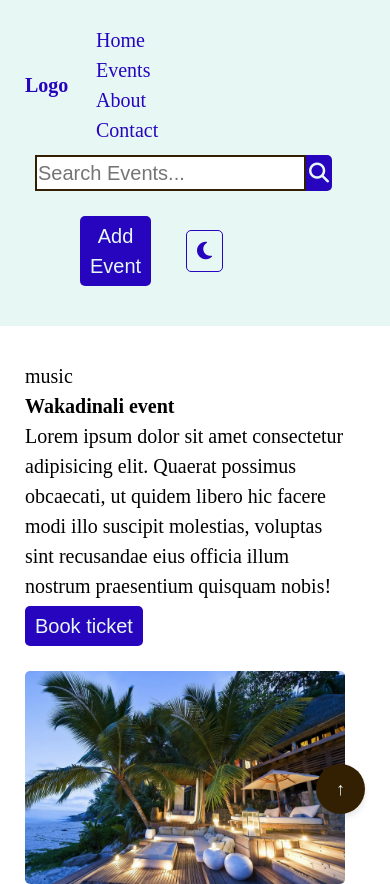
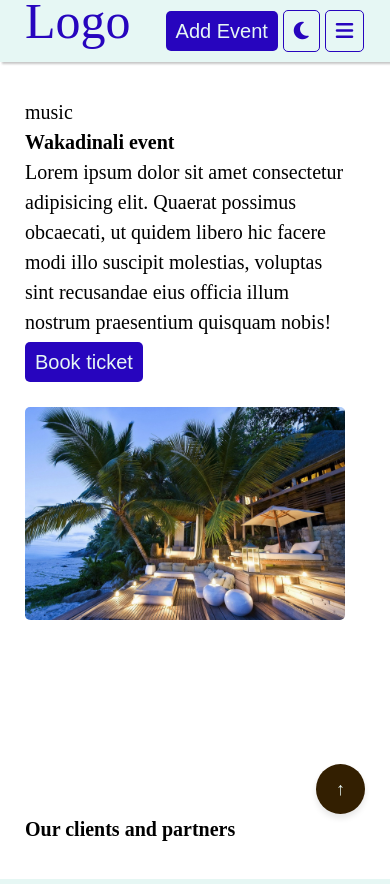
Before and after one commit to paulmbui20/event-booking, a plain HTML site: page index.html in a window 390 px wide. Shown: the top 884 px of the page. Drawn offline with Linux system fonts and the light colour scheme.

Commit message:
made navbar responsive

```diff
--- a/css/styles.css
+++ b/css/styles.css
@@ -16,8 +16,29 @@ a:hover{
 i{
    font-size: 20px;
 }
+.border-none, .border-none:hover{
+    border: none;
+}
 .nav{
     background-color: #e6f7f4;
+    display: flex;
+    padding: 5px 25px;
+    justify-content: space-evenly;
+    box-shadow: #86868675 2px 2px 2px;
+    align-items: center;
+}
+.nav ul li{
+    display: inline;
+    margin: 20px;
+}
+
+.logo{
+    width: 20%;
+    font-size: 50px;
+    padding: 20px 30px 20px 0;
+}
+.mobile-menu{
+    display: none;
 }
 .container{
     padding: 25px;
@@ -29,42 +50,6 @@ i{
 ul{
     list-style: none;
 }
-.nav-li{
-    display: inline;
-    padding: 10px;
-}
-.logo {
-    margin: 0 10px 0 0;
-    width: 15%;
-}
-.menu{
-    width: 30%;
-}
-.search{
-    margin: 10px;
-}
-.icon{
-    margin: 10px;
-}
-.icon a i{
-    font-size: 28px;
-}
-.icon:hover{
-    cursor: pointer;
-}
-.cta{
-    padding: 5px;
-    width: 15%;
-    margin: 5px 50px;
-}
-.cta a:hover, .icon a:hover, .card a:hover{
-    border: none;
-}
-.searchForm{
-    align-items: center;
-    display: flex;
-    flex-wrap: nowrap;
-}
 .btn-search{
     background-color: #2705be;
     border: none;
@@ -72,6 +57,11 @@ ul{
     border-radius: 0 5px 5px 0;
     cursor: pointer;
     color: #e6f7f4;
+}
+.searchForm{
+    align-items: center;
+    display: flex;
+    flex-wrap: nowrap;
 }
 .searchinput{
     border: 2px solid #331f01;
@@ -249,10 +239,27 @@ margin: 10px 0;
 .darkmode .swiper {
     background-color: #1b1b1b;
 }
-
+.hidden{
+    display: none;
+}
 @media screen  and (max-width:768px){
     .container{
         flex-wrap: wrap;
+    }
+    .menu-lg{
+        display: none;
+    }
+    .mobile-menu{
+        display: block;
+    }
+    .menu-list{
+        display: flex;
+        flex-direction: column;
+        align-items: center;
+    }
+
+    .searchForm{
+        padding: 5px 60px;
     }
     .col-1, .col-2, .col-3, .col-4{
         width: 100%;
--- a/index.html
+++ b/index.html
@@ -10,21 +10,18 @@
   </head>
   <body>
     <header>
-      <nav class="nav">
-        <div class="container">
-          <div id="logo" class="logo">
-            <h1><a href="index.html">Logo</a></h1>
-          </div>
-          <div id="menu" class="menu">
-            <ul>
+      <nav class="nav menu-lg">
+
+            <h2 class="col-1"><a href="index.html">Logo</a></h2>
+
+            <ul class="col-3">
               <li class="nav-li"><a href="#">Home</a></li>
               <li class="nav-li"><a href="#">Events</a></li>
               <li class="nav-li"><a href="#">About</a></li>
               <li class="nav-li"><a href="#">Contact</a></li>
             </ul>
-          </div>
-          <div id="search" class="search">
-            <form class="searchForm" action="" method="get">
+
+            <form class="searchForm col-2" action="" method="get">
               <input
                 class="searchinput"
                 placeholder="Search Events..."
@@ -36,16 +33,45 @@
                 <i class="fa fa-search"></i>
               </button>
             </form>
-          </div>
-          <div id="cta" class="cta">
-            <a href="#">
+
+            <a class="border-none col-1" href="#">
               <button class="btn-primary" type="button">Add Event</button>
             </a>
-          </div>
-          <div id="icon" class="icon">
+
             <button type="button" class="btn-primary-outline" onclick="darkmode()"><i class="fa fa-moon"></i></button>
-          </div>
+      </nav>
+      <nav class="nav mobile-menu">
+
+      <a class="logo" href="index.html">Logo</a>
+        <a class="border-none" href="#">
+          <button class="btn-primary" type="button">Add Event</button>
+        </a>
+
+        <button type="button" class="btn-primary-outline" onclick="darkmode()"><i class="fa fa-moon"></i></button>
+        <button type="button" class="btn-primary-outline hamburger" onclick="menutoggle()"><i id="hamburgerIcon" class="fa fa-bars"></i></button>
+        <div class="menu-content hidden">
+          <ul class="menu-list">
+          <li class="nav-li"><a href="#">Home</a></li>
+          <li class="nav-li"><a href="#">Events</a></li>
+          <li class="nav-li"><a href="#">About</a></li>
+          <li class="nav-li"><a href="#">Contact</a></li>
+        </ul>
+
+        <form class="searchForm" action="" method="get">
+          <input
+            class="searchinput"
+            placeholder="Search Events..."
+            type="text"
+            name="search"
+            id="searchform"
+          />
+          <button class="btn-search" type="submit">
+            <i class="fa fa-search"></i>
+          </button>
+        </form>
+
         </div>
+
       </nav>
     </header>
     <main>
--- a/js/script.js
+++ b/js/script.js
@@ -32,3 +32,17 @@ function scrollToTop() {
 function darkmode() {
     document.body.classList.toggle("darkmode");
  }
+
+ function menutoggle(){
+  const hamburgerIcon = document.getElementById("hamburgerIcon");
+  menu = document.querySelector(".menu-content");
+  menu.classList.toggle("hidden");
+  if (menu.classList.contains("hidden")){
+    hamburgerIcon.classList.remove("fa-times");
+    hamburgerIcon.classList.add("fa-bars");
+
+  } else{
+    hamburgerIcon.classList.remove("fa-bars");
+    hamburgerIcon.classList.add("fa-times");
+  }
+ }
```
